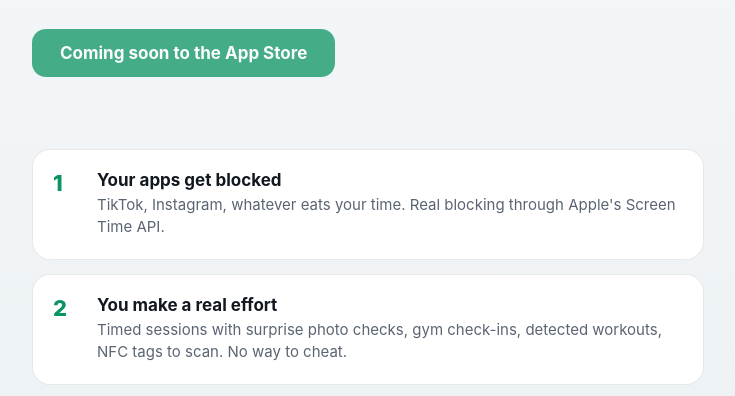
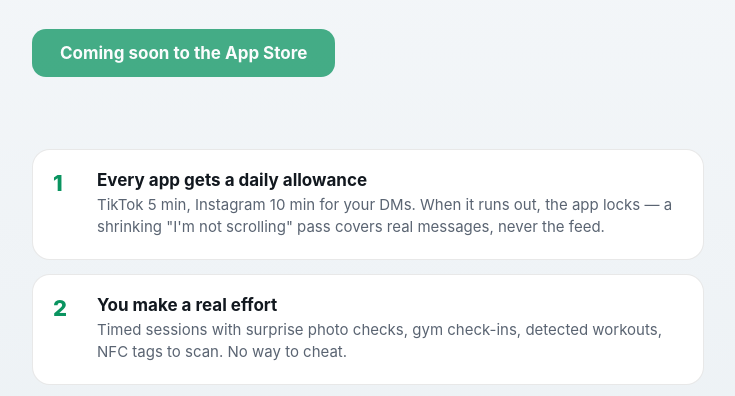
Before and after one commit to amintt2/earn-it-site, a plain HTML site: page index.html in a window 1280 px wide. Shown: the part 353-749 px from the top of the page, without its empty margins (272-1007 px from the left). Drawn offline with Linux system fonts and the light colour scheme.

Commit message:
Describe per-app allowances and shrinking passes
Co-Authored-By: Claude Fable 5 <noreply@anthropic.com>

```diff
--- a/index.html
+++ b/index.html
@@ -57,8 +57,9 @@
 
   <div class="steps">
     <div class="step"><div class="n">1</div>
-      <div><h3>Your apps get blocked</h3>
-      <p>TikTok, Instagram, whatever eats your time. Real blocking through Apple's Screen Time API.</p></div></div>
+      <div><h3>Every app gets a daily allowance</h3>
+      <p>TikTok 5 min, Instagram 10 min for your DMs. When it runs out, the app locks — a shrinking
+         "I'm not scrolling" pass covers real messages, never the feed.</p></div></div>
     <div class="step"><div class="n">2</div>
       <div><h3>You make a real effort</h3>
       <p>Timed sessions with surprise photo checks, gym check-ins, detected workouts,
```
Also changed, not shown: support.html (+1 -1 lines).
